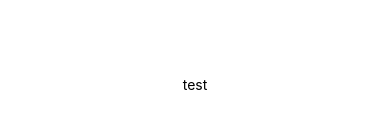
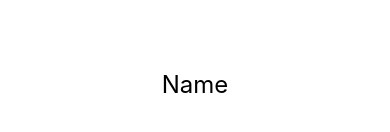
Before and after one commit to eswar-karavadi/Bitcamp2024, a React Native app: screen / in a window 390 px wide. Shown: the part 338-470 px from the top of the page. Built offline with nearby package versions, Linux system fonts and the light colour scheme.

Commit message:
test commit

```diff
--- a/App.js
+++ b/App.js
@@ -4,7 +4,7 @@ import { StyleSheet, Text, View } from 'react-native';
 export default function App() {
   return (
     <View style={styles.container}>
-      <Text>test</Text>
+          <Text style={styles.nameText}>Name</Text>
       <StatusBar style="auto" />
     </View>
   );
@@ -17,4 +17,7 @@ const styles = StyleSheet.create({
         alignItems: 'center',
         justifyContent: 'center',
     },
+    nameText: {
+        fontSize: 24,
+    },
 });
--- a/package.json
+++ b/package.json
@@ -15,7 +15,8 @@
     "react": "18.2.0",
     "react-dom": "18.2.0",
     "react-native": "0.72.10",
-    "react-native-web": "~0.19.6"
+    "react-native-web": "~0.19.6",
+    "@expo/webpack-config": "^19.0.0"
   },
   "devDependencies": {
     "@babel/core": "^7.20.0"
```
Also changed, not shown: 2 other files (tests, documents, lock files or other folders). Lines whose indentation alone changed are shown as unchanged.
